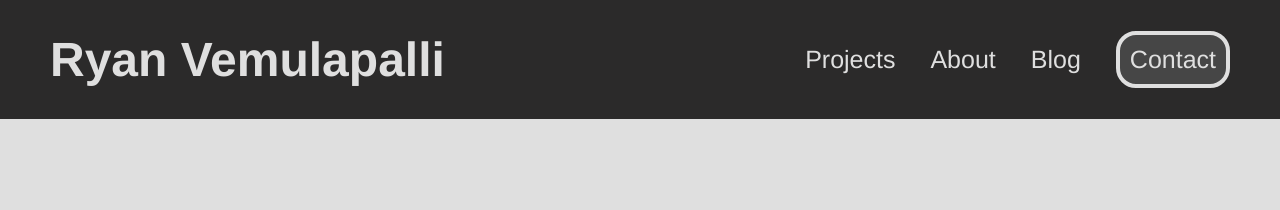
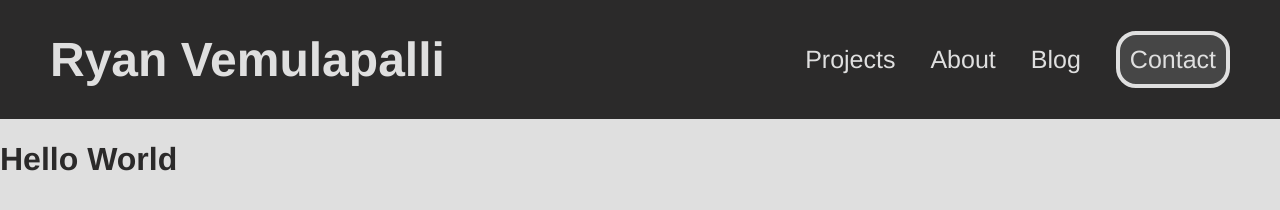
Before and after one commit to RyanVem/Personal-Website, a plain HTML site: page index.html in a window 1280 px wide. Drawn offline with Linux system fonts and the light colour scheme.

Commit message:
Created base code for footer and added a js insertFooter to make it reusable across pages like the header.

```diff
--- a/components/footer.html
+++ b/components/footer.html
@@ -0,0 +1,5 @@
+<footer>
+  <div class="HelloWorld">
+    <h1>Hello World</h1>
+  </div>
+</footer>
--- a/index.html
+++ b/index.html
@@ -8,13 +8,17 @@
 
     <link rel="stylesheet" href="/src/css/main.css">
     <link rel="stylesheet" href="/src/css/header.css">
+    <link rel="stylesheet" href="/src/css/footer.css">
 
   </head>
 
   <body>
     <div id="header"></div>
 
+    <div id="footer"></div>
+
     <script src="/src/javascript/header.js"></script>
+    <script src="/src/javascript/footer.js"></script>
 
   </body>
 </html>
--- /dev/null
+++ b/src/css/footer.css
@@ -0,0 +1,3 @@
+.HelloWorld {
+  color: rgb(43, 42, 42);
+}
--- /dev/null
+++ b/src/javascript/footer.js
@@ -0,0 +1,8 @@
+function insertFooter() {
+  fetch('../../components/footer.html')
+    .then(response => response.text())
+    .then(data => document.getElementById('footer').innerHTML = data);
+}
+
+// Loads the footer on the page
+insertFooter()
```
